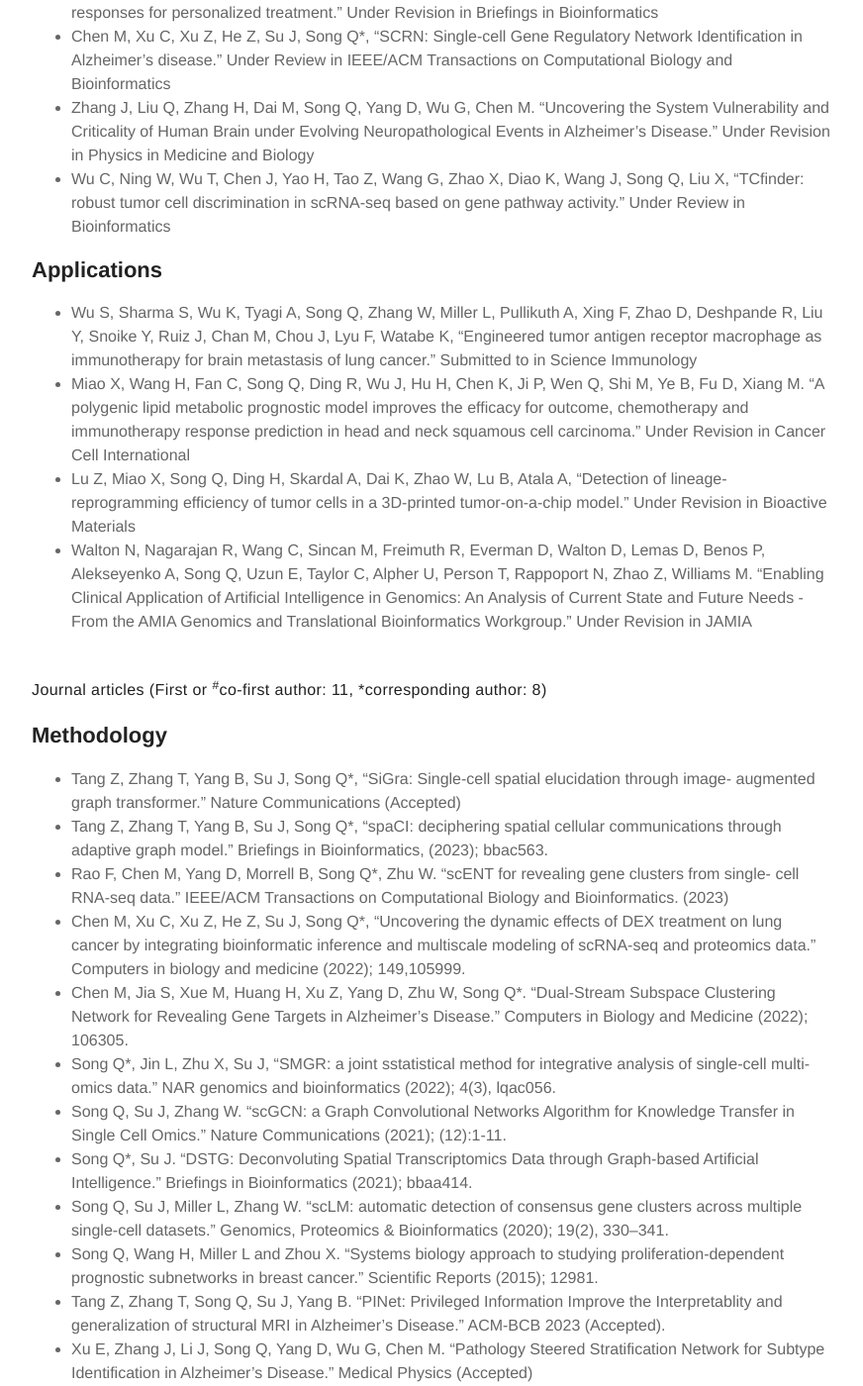
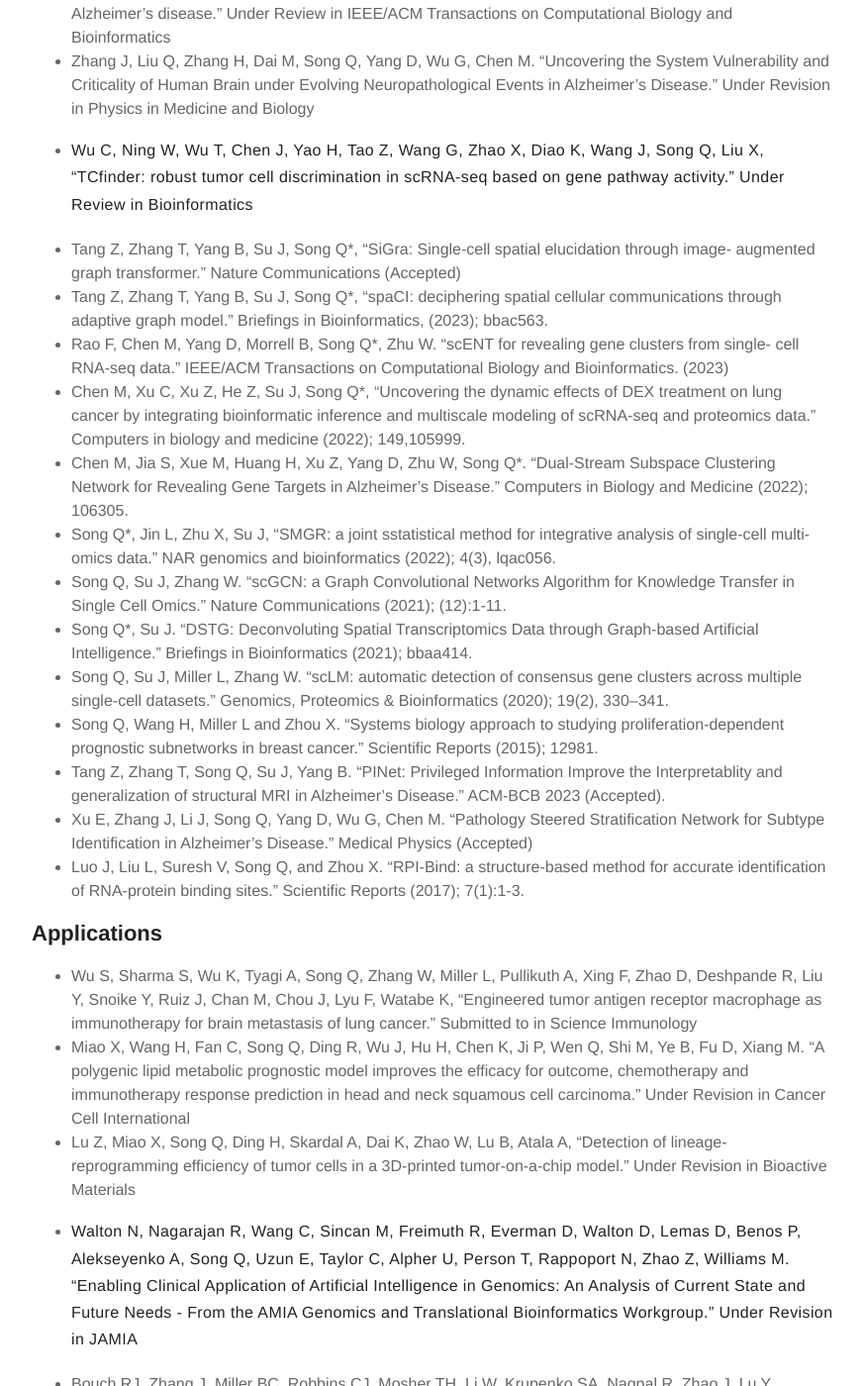
Before and after one commit to QSong-github/SongLab, a Jekyll site: the page built from pages/publication.md, in a window 1280 px wide and 1400 px high, scrolled down 333 px. Shown: the whole window at 99% size, without its empty margins (203-1075 px from the left). Built offline with Jekyll 4.4.1, drawn with Linux system fonts in a browser that asks for light colours; some of the changed lines change nothing that is shown; some of the changed text lies outside the part shown.

Commit message:
Update publication.md

```diff
--- a/pages/publication.md
+++ b/pages/publication.md
@@ -2,9 +2,8 @@
 title: Publication
 layout: page
 ---
-# Publication
+# Publication (*corresponding author)
 
-Manuscripts under review (*corresponding author:2)
 ## Methodology
 * Tang Z, Zhang T, Yang B, Su J, Song Q*, “SpaRx: Elucidate single-cell spatial heterogeneity of drug
 responses for personalized treatment.” Under Revision in Briefings in Bioinformatics
@@ -17,27 +16,6 @@ Disease.” Under Revision in Physics in Medicine and Biology
 “TCfinder: robust tumor cell discrimination in scRNA-seq based on gene pathway activity.”  Under
 Review in Bioinformatics
 
-## Applications
-* Wu S, Sharma S, Wu K, Tyagi A, Song Q, Zhang W, Miller L, Pullikuth A, Xing F, Zhao D, Deshpande
-R, Liu Y, Snoike Y, Ruiz J, Chan M, Chou J, Lyu F, Watabe K, “Engineered tumor antigen receptor
-macrophage as immunotherapy for brain metastasis of lung cancer.” Submitted to in  Science
-Immunology
-* Miao X, Wang H, Fan C, Song Q, Ding R, Wu J, Hu H, Chen K, Ji P, Wen Q, Shi M, Ye B, Fu D, Xiang
-M. “A polygenic lipid metabolic prognostic model improves the efficacy for outcome, chemotherapy and
-immunotherapy response prediction in head and neck squamous cell carcinoma.” Under Revision in
-Cancer Cell International
-* Lu Z, Miao X, Song   Q, Ding H, Skardal A, Dai K, Zhao W, Lu B, Atala A, “Detection of lineage-
-reprogramming efficiency of tumor cells in a 3D-printed tumor-on-a-chip model.” Under Revision in
-Bioactive Materials
-* Walton N, Nagarajan R, Wang C, Sincan M, Freimuth R, Everman D, Walton D, Lemas D, Benos P,
-Alekseyenko A, Song Q, Uzun E, Taylor C, Alpher U, Person T, Rappoport N, Zhao Z, Williams M.
-“Enabling Clinical Application of Artificial Intelligence in Genomics: An Analysis of Current State and
-Future Needs - From the AMIA Genomics and Translational Bioinformatics Workgroup.” Under Revision
-in JAMIA
-
-<br />
-Journal articles (First or <sup>#</sup>co-first author: 11, *corresponding author: 8)
-## Methodology
 * Tang Z, Zhang T, Yang B, Su J,  Song   Q*, “SiGra: Single-cell spatial elucidation through image-
 augmented graph transformer.” Nature Communications (Accepted)
 * Tang Z, Zhang T, Yang B, Su J, Song Q*, “spaCI: deciphering spatial cellular communications through
@@ -68,6 +46,23 @@ Subtype Identification in Alzheimer's Disease.” Medical Physics (Accepted)
 identification of RNA-protein binding sites." Scientific Reports (2017); 7(1):1-3.
 
 ## Applications
+* Wu S, Sharma S, Wu K, Tyagi A, Song Q, Zhang W, Miller L, Pullikuth A, Xing F, Zhao D, Deshpande
+R, Liu Y, Snoike Y, Ruiz J, Chan M, Chou J, Lyu F, Watabe K, “Engineered tumor antigen receptor
+macrophage as immunotherapy for brain metastasis of lung cancer.” Submitted to in  Science
+Immunology
+* Miao X, Wang H, Fan C, Song Q, Ding R, Wu J, Hu H, Chen K, Ji P, Wen Q, Shi M, Ye B, Fu D, Xiang
+M. “A polygenic lipid metabolic prognostic model improves the efficacy for outcome, chemotherapy and
+immunotherapy response prediction in head and neck squamous cell carcinoma.” Under Revision in
+Cancer Cell International
+* Lu Z, Miao X, Song   Q, Ding H, Skardal A, Dai K, Zhao W, Lu B, Atala A, “Detection of lineage-
+reprogramming efficiency of tumor cells in a 3D-printed tumor-on-a-chip model.” Under Revision in
+Bioactive Materials
+* Walton N, Nagarajan R, Wang C, Sincan M, Freimuth R, Everman D, Walton D, Lemas D, Benos P,
+Alekseyenko A, Song Q, Uzun E, Taylor C, Alpher U, Person T, Rappoport N, Zhao Z, Williams M.
+“Enabling Clinical Application of Artificial Intelligence in Genomics: An Analysis of Current State and
+Future Needs - From the AMIA Genomics and Translational Bioinformatics Workgroup.” Under Revision
+in JAMIA
+
 * Bouch RJ, Zhang J, Miller BC, Robbins CJ, Mosher TH, Li W, Krupenko SA, Nagpal R, Zhao J, Lu Y,
 Nikiforov MA, Song Q*, He Z*. “Inflammatory Th17 cells in autoimmune colitis are distinguishable from
 infection-induced   Th17   cells   through   serine   metabolism-dependency.”   Journal   of   Experimental
```
